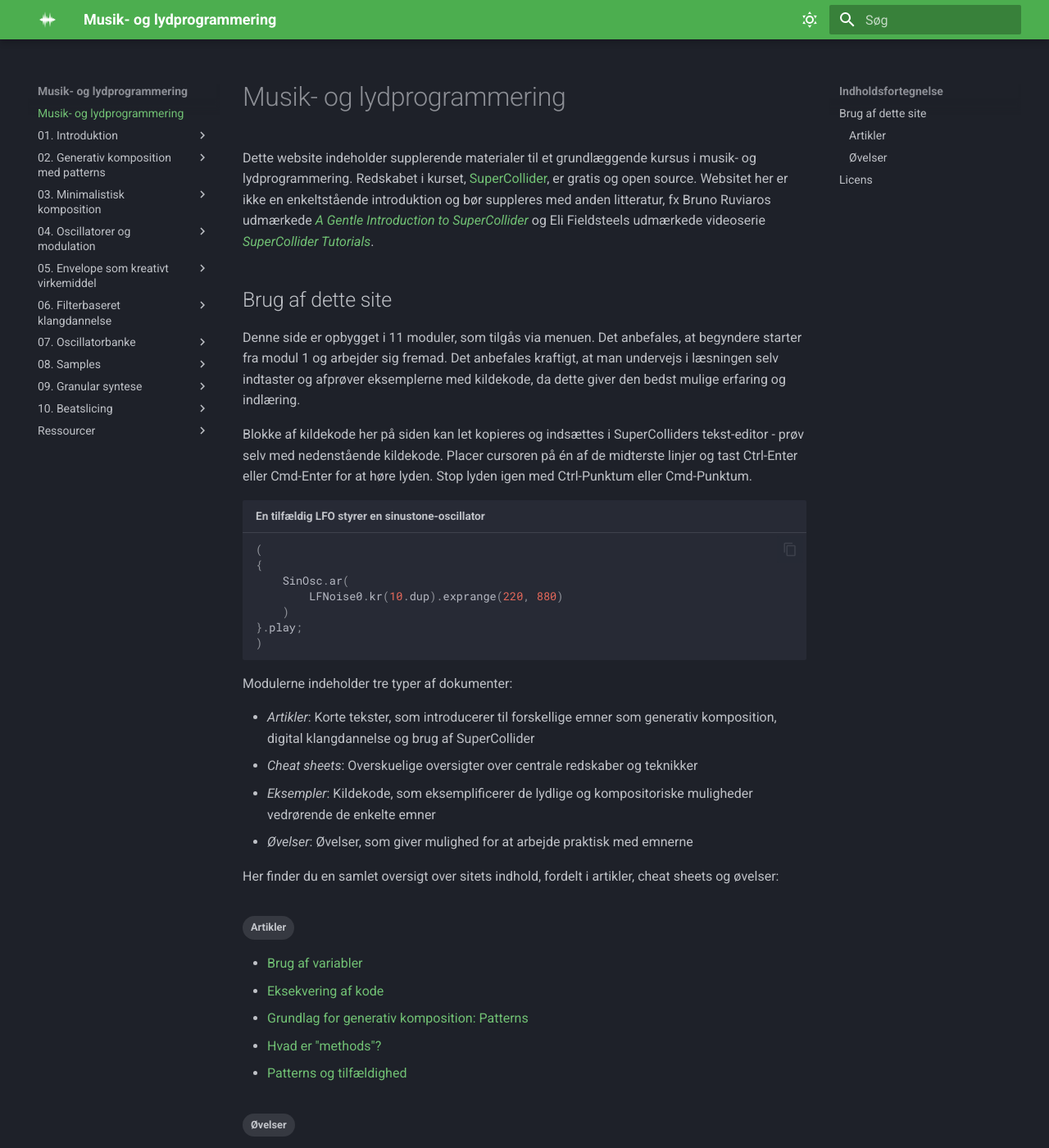
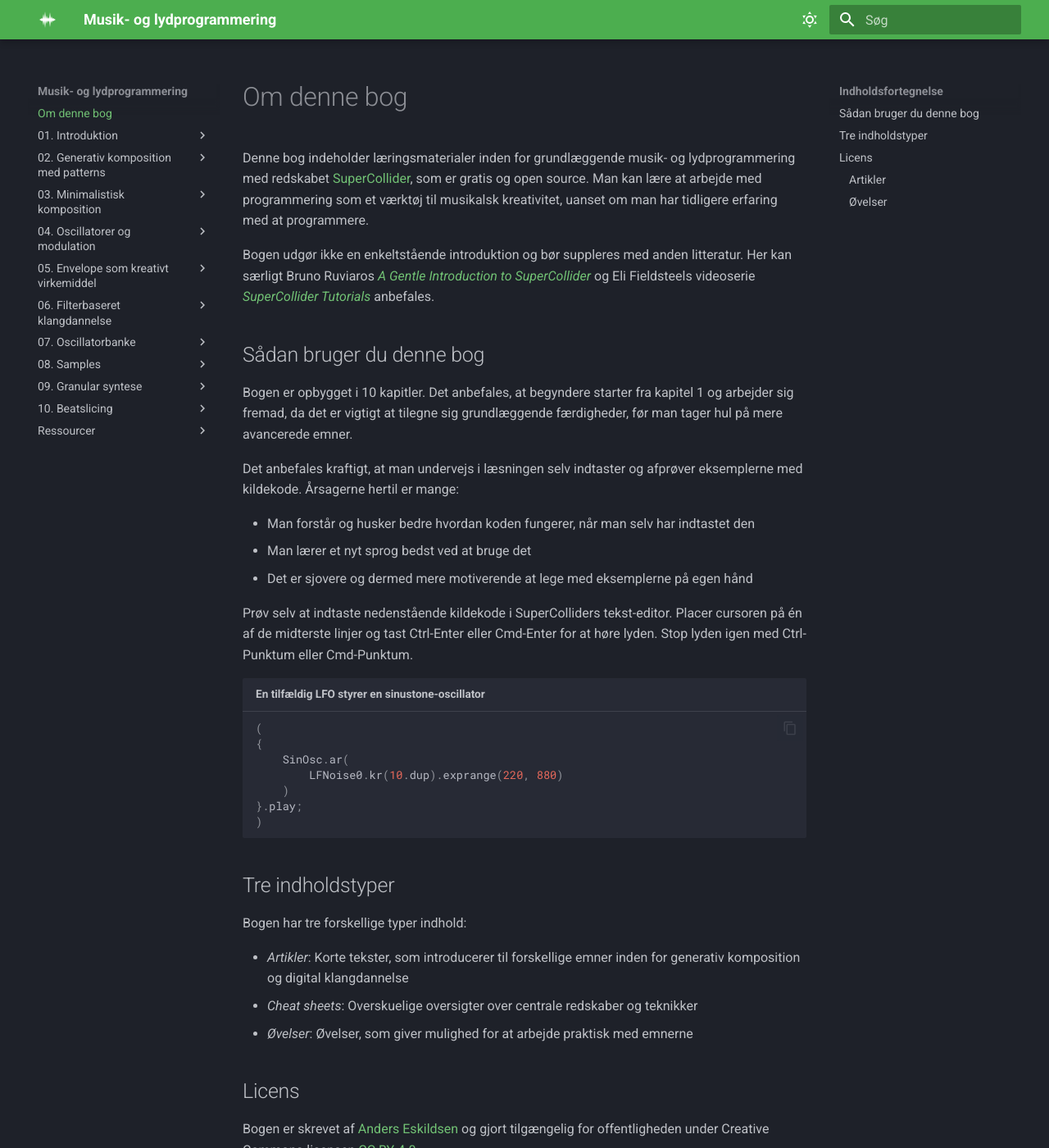
Before and after one commit to sparkletop/sparkletop.github.io, an MkDocs documentation site: the page built from docs/index.md, in a window 1280 px wide and 1400 px high. Shown: the whole window at 82% size. Built offline with MkDocs 1.6.1 and Material for MkDocs 9.7.7, drawn with Linux system fonts in a browser that asks for light colours; some of the changed text lies outside the part shown.

Commit message:
Modify intro to reflect book form

````diff
--- a/docs/index.md
+++ b/docs/index.md
@@ -1,12 +1,20 @@
-# Musik- og lydprogrammering
+# Om denne bog
 
-Dette website indeholder supplerende materialer til et grundlæggende kursus i musik- og lydprogrammering. Redskabet i kurset, [SuperCollider](https://supercollider.github.io), er gratis og open source. Websitet her er ikke en enkeltstående introduktion og bør suppleres med anden litteratur, fx Bruno Ruviaros udmærkede *[A Gentle Introduction to SuperCollider](https://ccrma.stanford.edu/~ruviaro/texts/A_Gentle_Introduction_To_SuperCollider.pdf)* og Eli Fieldsteels udmærkede videoserie *[SuperCollider Tutorials](https://www.youtube.com/playlist?list=PLPYzvS8A_rTaNDweXe6PX4CXSGq4iEWYC)*.
+Denne bog indeholder læringsmaterialer inden for grundlæggende musik- og lydprogrammering med redskabet [SuperCollider](https://supercollider.github.io), som er gratis og open source. Man kan lære at arbejde med programmering som et værktøj til musikalsk kreativitet, uanset om man har tidligere erfaring med at programmere.
 
-## Brug af dette site
+Bogen udgør ikke en enkeltstående introduktion og bør suppleres med anden litteratur. Her kan særligt Bruno Ruviaros *[A Gentle Introduction to SuperCollider](https://ccrma.stanford.edu/~ruviaro/texts/A_Gentle_Introduction_To_SuperCollider.pdf)* og Eli Fieldsteels videoserie *[SuperCollider Tutorials](https://www.youtube.com/playlist?list=PLPYzvS8A_rTaNDweXe6PX4CXSGq4iEWYC)* anbefales.
 
-Denne side er opbygget i 11 moduler, som tilgås via menuen. Det anbefales, at begyndere starter fra modul 1 og arbejder sig fremad. Det anbefales kraftigt, at man undervejs i læsningen selv indtaster og afprøver eksemplerne med kildekode, da dette giver den bedst mulige erfaring og indlæring.
+## Sådan bruger du denne bog
 
-Blokke af kildekode her på siden kan let kopieres og indsættes i SuperColliders tekst-editor - prøv selv med nedenstående kildekode. Placer cursoren på én af de midterste linjer og tast Ctrl-Enter eller Cmd-Enter for at høre lyden. Stop lyden igen med Ctrl-Punktum eller Cmd-Punktum.
+Bogen er opbygget i 10 kapitler. Det anbefales, at begyndere starter fra kapitel 1 og arbejder sig fremad, da det er vigtigt at tilegne sig grundlæggende færdigheder, før man tager hul på mere avancerede emner.
+
+Det anbefales kraftigt, at man undervejs i læsningen selv indtaster og afprøver eksemplerne med kildekode. Årsagerne hertil er mange:
+
+- Man forstår og husker bedre hvordan koden fungerer, når man selv har indtastet den
+- Man lærer et nyt sprog bedst ved at bruge det
+- Det er sjovere og dermed mere motiverende at lege med eksemplerne på egen hånd
+
+Prøv selv at indtaste nedenstående kildekode i SuperColliders tekst-editor. Placer cursoren på én af de midterste linjer og tast Ctrl-Enter eller Cmd-Enter for at høre lyden. Stop lyden igen med Ctrl-Punktum eller Cmd-Punktum.
 
 ```sc title="En tilfældig LFO styrer en sinustone-oscillator"
 (
@@ -18,17 +26,14 @@
 )
 ```
 
-Modulerne indeholder tre typer af dokumenter:
+## Tre indholdstyper
 
-- *Artikler*: Korte tekster, som introducerer til forskellige emner som generativ komposition, digital klangdannelse og brug af SuperCollider
+Bogen har tre forskellige typer indhold:
+
+- *Artikler*: Korte tekster, som introducerer til forskellige emner inden for generativ komposition og digital klangdannelse
 - *Cheat sheets*: Overskuelige oversigter over centrale redskaber og teknikker
-- *Eksempler*: Kildekode, som eksemplificerer de lydlige og kompositoriske muligheder vedrørende de enkelte emner
 - *Øvelser*: Øvelser, som giver mulighed for at arbejde praktisk med emnerne
-
-Her finder du en samlet oversigt over sitets indhold, fordelt i artikler, cheat sheets og øvelser:
-
-[TAGS]
 
 ## Licens
 
-Indholdet på disse sider er fremstillet af [Anders Eskildsen](https://vbn.aau.dk/en/persons/146493) og gjort tilgængelig for offentligheden under Creative Commons-licensen [CC BY 4.0](https://creativecommons.org/licenses/by/4.0/).
+Bogen er skrevet af [Anders Eskildsen](https://vbn.aau.dk/en/persons/146493) og gjort tilgængelig for offentligheden under Creative Commons-licensen [CC BY 4.0](https://creativecommons.org/licenses/by/4.0/).
````
